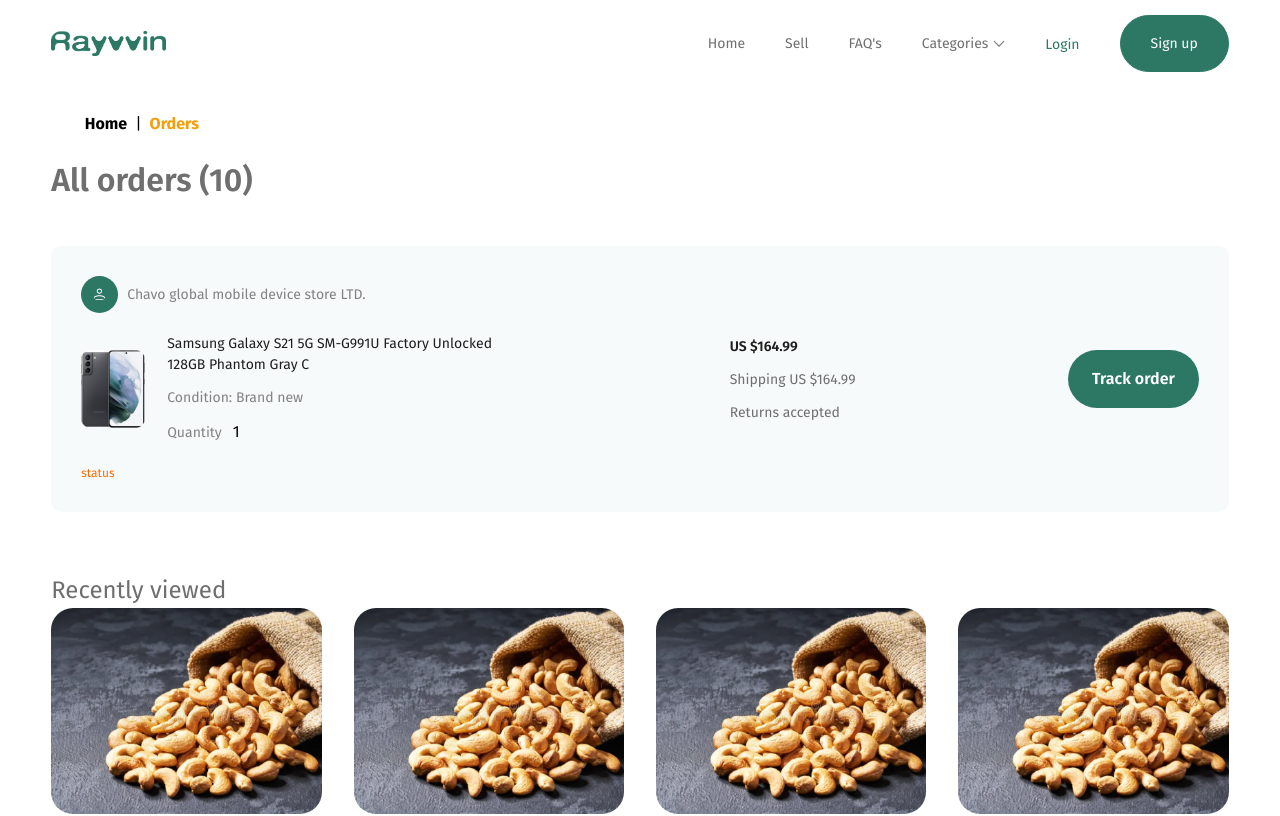
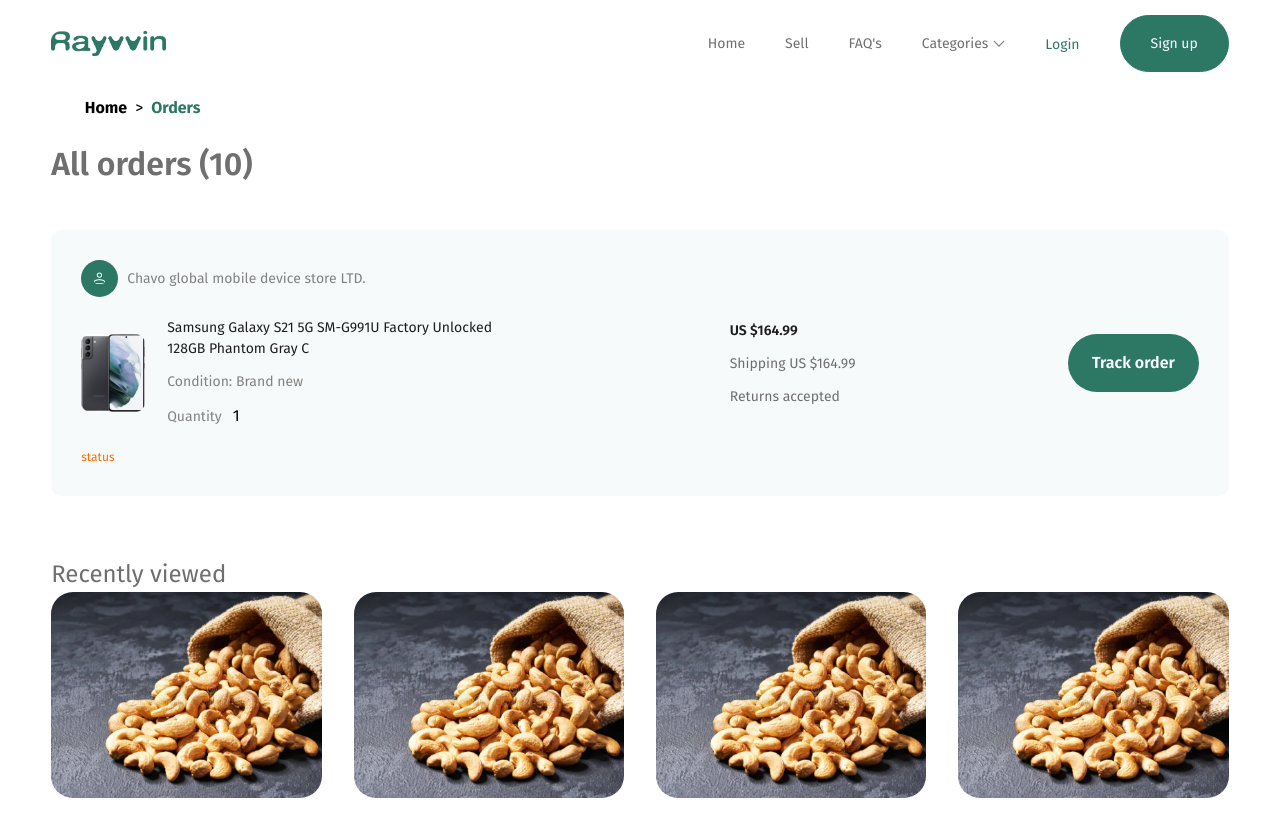
Before and after one commit to ushDevJobs/african-e-store, a Next.js app: page /orders in a window 1280 px wide. Shown: the top 816 px of the page. Built offline with nearby package versions, Linux system fonts and the light colour scheme.

Commit message:
modified bread crumbs component

```diff
--- a/app/components/Breadcrumbs.tsx
+++ b/app/components/Breadcrumbs.tsx
@@ -21,7 +21,7 @@ const NextBreadcrumb = ({ homeElement, separator, containerClasses, listClasses,
 
     return (
         <div>
-            <ul className={`${containerClasses} pt-28 px-5 md:px-[3%] lg:px-[4%] xl:px-[6%]`} >
+            <ul className={`${containerClasses} pt-24 px-5 md:px-[3%] lg:px-[4%] xl:px-[6%]`} >
                 <li className={listClasses}><Link href={'/'}>{homeElement}</Link></li>
                 {pathNames.length > 0 && separator}
                 {
--- a/app/components/Layout.tsx
+++ b/app/components/Layout.tsx
@@ -38,11 +38,11 @@ const Layout: FunctionComponent<LayoutProps> = ({ children }): ReactElement => {
                 <>
                     {(pathname.includes('/signup') || pathname.includes('/login') || pathname.includes('/verification')) ? <RegistrationNav /> : <Navbar />}
 
-                    {!['/', '/login', '/verification', '/signup', '/seller/signup','/seller/login'].includes(pathname) &&
+                    {!['/', '/login', '/verification', '/signup', '/seller/signup', '/seller/login'].includes(pathname) &&
                         <NextBreadcrumb
                             homeElement={'Home'}
-                            separator={<span> | </span>}
-                            activeClasses='text-amber-500'
+                            separator={<span>&gt;</span>}
+                            activeClasses='text-[#2c7865]'
                             containerClasses='flex py-5 bg-white'
                             listClasses='hover:underline mx-2 font-bold'
                             capitalizeLinks
```
